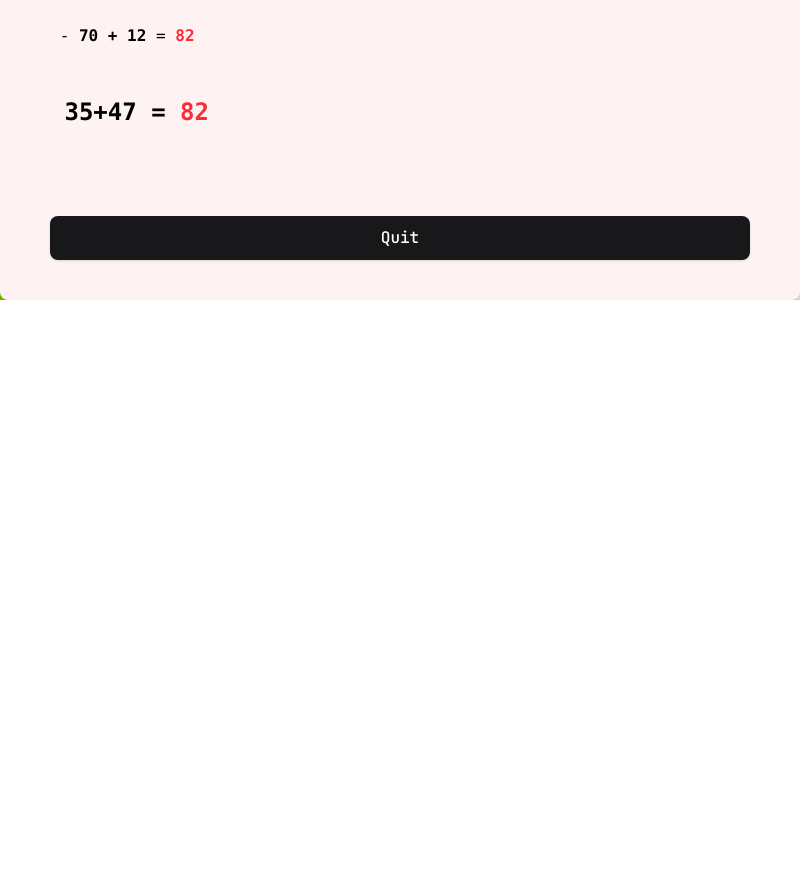
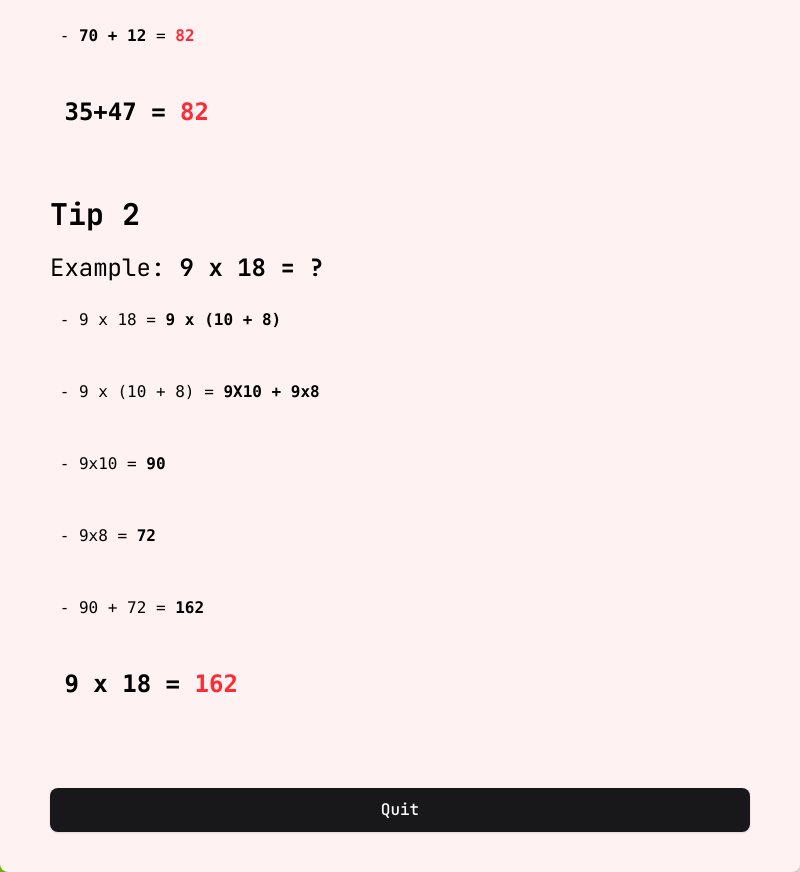
Before and after one commit to Mafald07h/Math-Training, an Electron app: page pages/tutorial.html in a window 800 px wide. Shown: the part 644-1516 px from the top of the page. Before the commit the page ends 944 px from the top, so only its background shows below. Drawn offline with nearby package versions, Linux system fonts and the light colour scheme.

Commit message:
docs: Adicionar mais dicas a página de tutoriais

```diff
--- a/pages/tutorial.html
+++ b/pages/tutorial.html
@@ -30,6 +30,16 @@
                 <p> - <span class="font-bold">70 + 12</span> = <span class="font-bold text-red-500">82</span></p>
                 <p class="text-2xl font-bold"> 35+47 = <span class="font-bold text-red-500">82</span></p>
             </pre>
+            <h3 class="text-3xl my-[20px] font-bold">Tip 2</h3>
+            <p class="text-2xl">Example: <span class="font-bold ">9 x 18 = ? </span></p>
+            <pre>
+                <p> - 9 x 18 = <span class="font-bold">9 x (10 + 8)</span></p>
+                <p> - 9 x (10 + 8) = <span class="font-bold">9X10 + 9x8</span></p>
+                <p> - 9x10 = <span class="font-bold">90</span></p>
+                <p> - 9x8 = <span class="font-bold">72</span></p>
+                <p> - 90 + 72 = <span class="font-bold">162</span></p>
+                <p class="text-2xl font-bold"> 9 x 18 = <span class="font-bold text-red-500">162</span></p>
+            </pre>
             <a href="index.html"
                 class="px-5 py-2.5 rounded-lg bg-zinc-900 hover:bg-black active:bg-zinc-800 text-white font-medium shadow-sm hover:shadow transition-all duration-200 focus:outline-none focus:ring-2 focus:ring-zinc-900 focus:ring-offset-2 my-[40px] text-center">Quit</a>
         </div>
```
